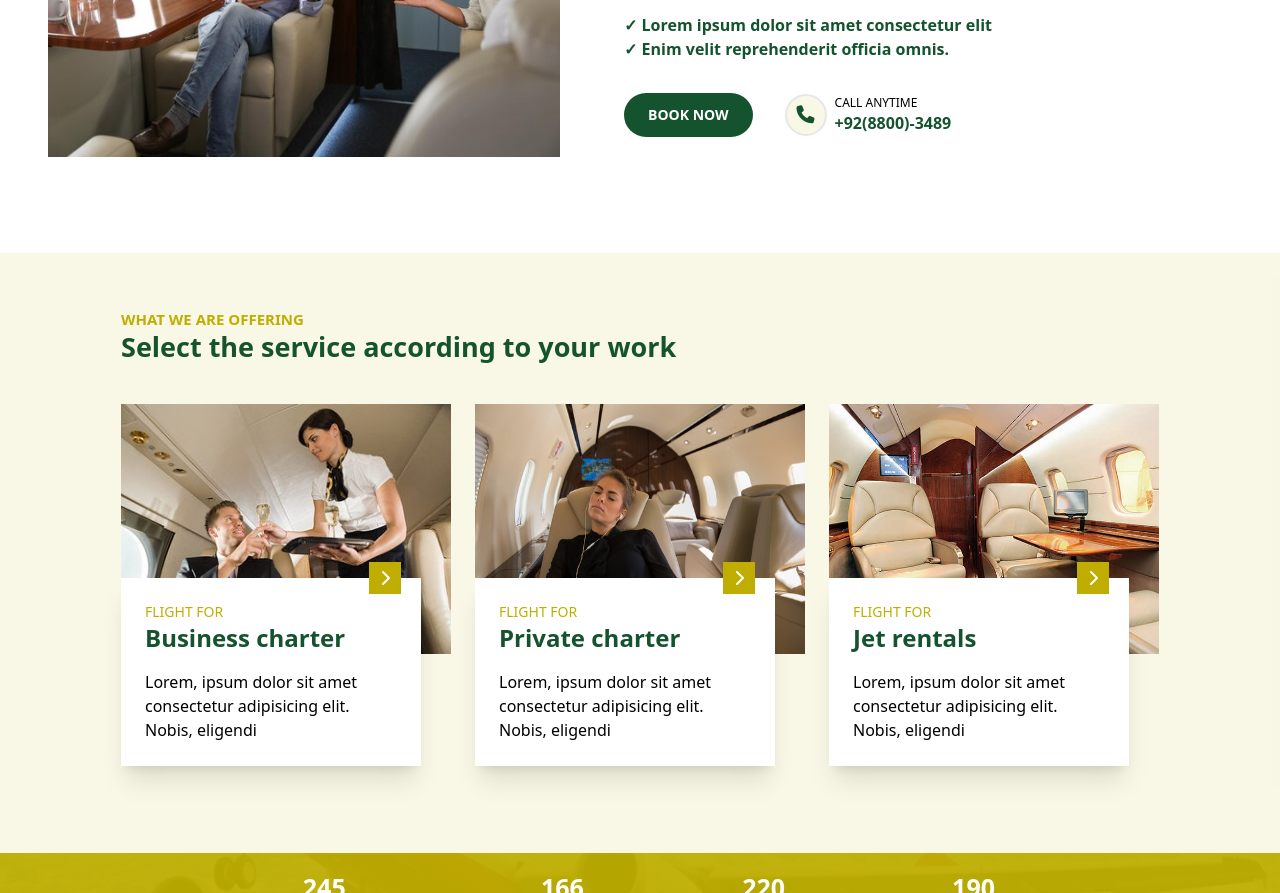
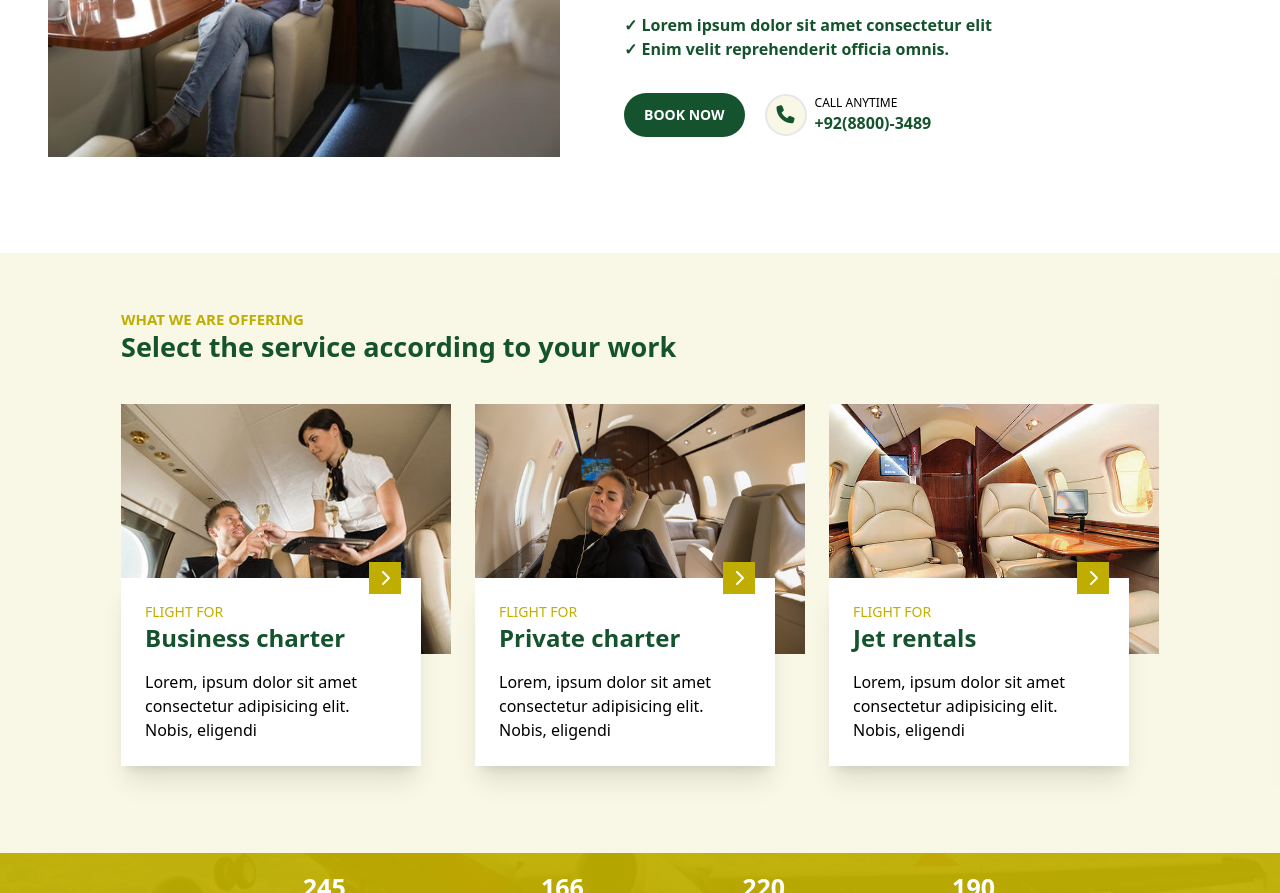
Before and after one commit to Mmesoma-Constance/flywave, a website: page public/index.html in a window 1280 px wide. Shown: the part 993-1886 px from the top of the page. Drawn offline with Linux system fonts and the light colour scheme.

Commit message:
made another text change

```diff
--- a/public/index.html
+++ b/public/index.html
@@ -172,10 +172,10 @@
             </li>
           </ul>
 
-          <div class="flex gap-8 mt-8 items-center">
+          <div class="flex gap-5 mt-8 items-center">
             <div class="items-center">
               <button
-                class="bg-green-900 text-white p-3 px-6 lg:px-10 rounded-full text-sm font-semibold uppercase"
+                class="bg-green-900 text-white p-3 px-5 lg:px-10 rounded-full text-sm font-semibold uppercase"
               >
                 Book now
               </button>
```
